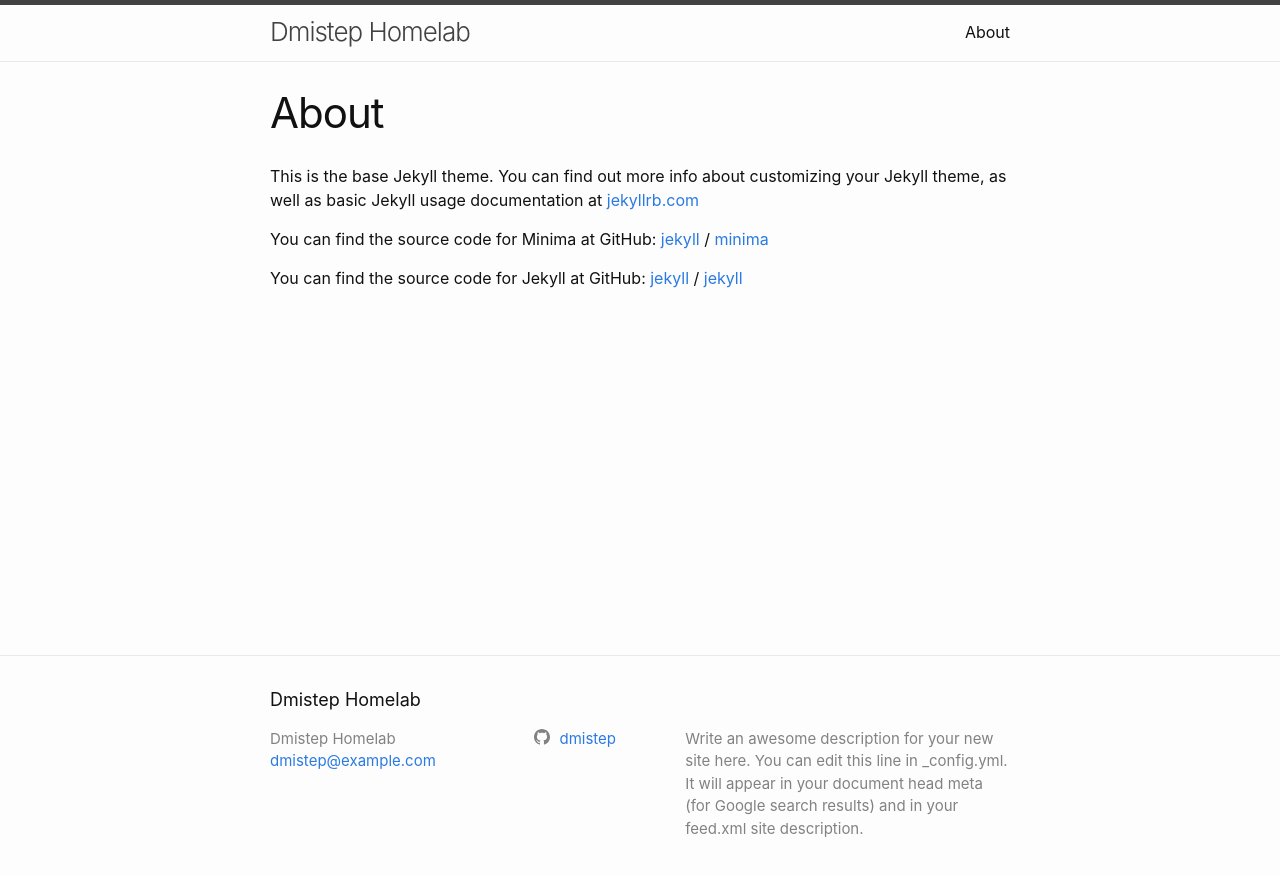
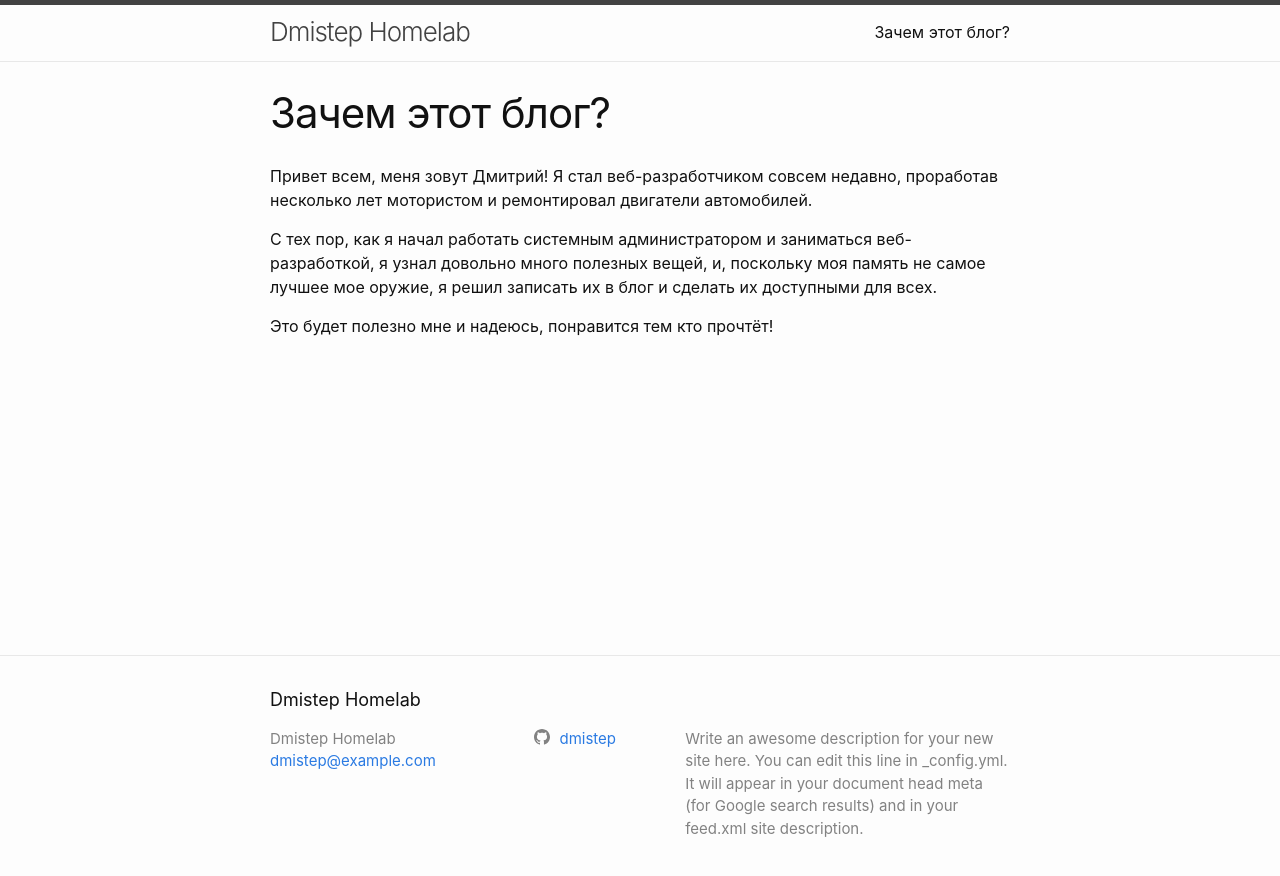
Before and after one commit to Dmistep/test-blog, a Jekyll site: the page built from about.markdown, in a window 1280 px wide. Shown: the top 876 px of the page. Built offline with Jekyll 4.4.1, drawn with Linux system fonts in a browser that asks for light colours.

Commit message:
update about.markdown

```diff
--- a/about.markdown
+++ b/about.markdown
@@ -1,18 +1,11 @@
 ---
 layout: page
-title: About
+title: "Зачем этот блог?"
 permalink: /about/
 ---
 
-This is the base Jekyll theme. You can find out more info about customizing your Jekyll theme, as well as basic Jekyll usage documentation at [jekyllrb.com](https://jekyllrb.com/)
+Привет всем, меня зовут Дмитрий! Я стал веб-разработчиком совсем недавно, проработав несколько лет мотористом и ремонтировал двигатели автомобилей.
 
-You can find the source code for Minima at GitHub:
-[jekyll][jekyll-organization] /
-[minima](https://github.com/jekyll/minima)
+С тех пор, как я начал работать системным администратором и заниматься веб-разработкой, я узнал довольно много полезных вещей, и, поскольку моя память не самое лучшее мое оружие, я решил записать их в блог и сделать их доступными для всех.
 
-You can find the source code for Jekyll at GitHub:
-[jekyll][jekyll-organization] /
-[jekyll](https://github.com/jekyll/jekyll)
-
-
-[jekyll-organization]: https://github.com/jekyll
+Это будет полезно мне и надеюсь, понравится тем кто прочтёт!
```
